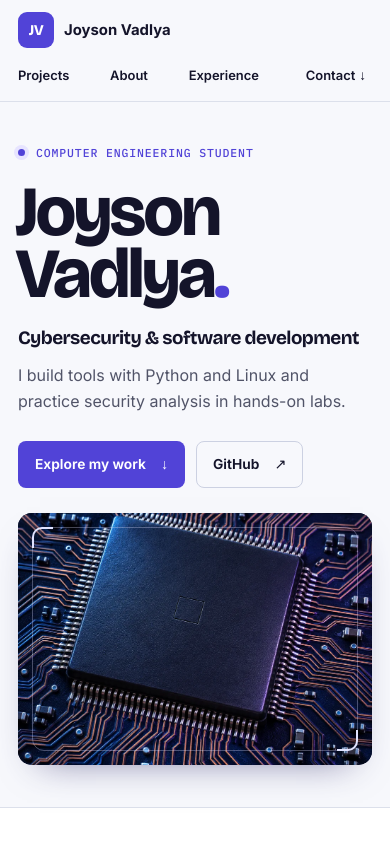
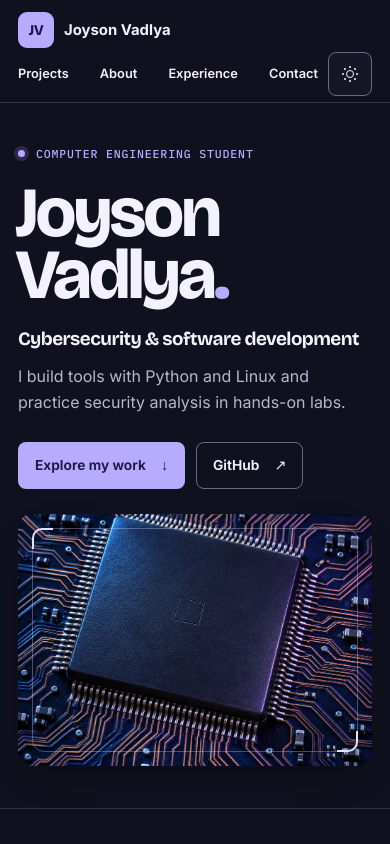
Before and after one commit to Joyson01/Joyson01.github.io, a plain HTML site: page index.html in a window 390 px wide. Shown: the top 844 px of the page. Drawn offline with Linux system fonts and the light colour scheme.

Commit message:
Add dark and light themes to portfolio

```diff
--- a/index.html
+++ b/index.html
@@ -1,9 +1,9 @@
 <!doctype html>
-<html lang="en">
+<html lang="en" data-theme="dark">
 <head>
   <meta charset="utf-8">
   <meta name="viewport" content="width=device-width, initial-scale=1">
-  <meta name="theme-color" content="#f7f8fc">
+  <meta name="theme-color" content="#10111e">
   <title>Joyson Vadlya · Cybersecurity & Software</title>
   <meta name="description" content="Joyson Vadlya is a Computer Engineering student focused on cybersecurity and software development. Explore his projects, experience, and education.">
   <link rel="canonical" href="https://joyson01.me/">
@@ -15,6 +15,7 @@
   <meta name="twitter:card" content="summary_large_image">
   <link rel="icon" href="assets/favicon.png" type="image/png">
   <link rel="preload" href="assets/fonts/bricolage-grotesque.woff2" as="font" type="font/woff2" crossorigin>
+  <script src="theme.js"></script>
   <link rel="stylesheet" href="styles.css">
 </head>
 <body>
@@ -28,6 +29,10 @@
         <a href="#experience">Experience</a>
         <a class="nav-contact" href="#contact">Contact <span class="arrow" aria-hidden="true">↓</span></a>
       </nav>
+      <button class="theme-toggle" type="button" hidden>
+        <span class="theme-icon" aria-hidden="true"></span>
+        <span class="theme-label">Light mode</span>
+      </button>
     </div>
   </header>
 
--- a/styles.css
+++ b/styles.css
@@ -20,17 +20,52 @@
 }
 
 :root {
+  color-scheme: dark;
+  --ink: #f3f1fa;
+  --muted: #b5b7cd;
+  --accent: #b7abff;
+  --accent-hover: #c9c0ff;
+  --on-accent: #201746;
+  --paper: #10111e;
+  --surface: #151727;
+  --raised: #1b1d30;
+  --line: #30344c;
+  --control-border: #676b8b;
+  --signal-ring: #30274c;
+  --hero-shadow: #000000c0;
+  --card-hover: #8276be;
+  --attendance-stage: #222948;
+  --assistant-stage: #29223d;
+  --puzzle-stage: #1b3038;
+  --tag-border: #3a3d59;
+  --tag-text: #d8d7ec;
+  --contact: #211c3a;
+  --heading: "Bricolage Grotesque", Arial, sans-serif;
+  --body: Inter, system-ui, sans-serif;
+  --mono: "IBM Plex Mono", monospace;
+}
+
+:root[data-theme="light"] {
   color-scheme: light;
   --ink: #14142a;
   --muted: #515468;
   --accent: #5143d7;
   --accent-hover: #392cbd;
+  --on-accent: #fff;
   --paper: #f7f8fc;
-  --white: #fff;
+  --surface: #fff;
+  --raised: #f5f6fa;
   --line: #dce0eb;
-  --heading: "Bricolage Grotesque", Arial, sans-serif;
-  --body: Inter, system-ui, sans-serif;
-  --mono: "IBM Plex Mono", monospace;
+  --control-border: #ccd1e2;
+  --signal-ring: #e7e4ff;
+  --hero-shadow: #2a2868a8;
+  --card-hover: #a9a0f1;
+  --attendance-stage: #e5e9ff;
+  --assistant-stage: #eeebfc;
+  --puzzle-stage: #dff3f0;
+  --tag-border: #e6e8f2;
+  --tag-text: #42445d;
+  --contact: #181633;
 }
 
 *, *::before, *::after { box-sizing: border-box; }
@@ -40,7 +75,7 @@ h1, h2, h3, h4, p { margin: 0; }
 h1, h2, h3, h4 { font-family: var(--heading); }
 h2 { font-size: clamp(2.25rem, 4.4vw, 3.375rem); font-weight: 750; line-height: 1.02; letter-spacing: -.05em; }
 a { color: inherit; }
-a:focus-visible { outline: 3px solid var(--accent); outline-offset: 4px; }
+:is(a, button):focus-visible { outline: 3px solid var(--accent); outline-offset: 4px; }
 img { display: block; max-width: 100%; }
 section[id] { scroll-margin-top: 26px; }
 
@@ -62,31 +97,59 @@ section[id] { scroll-margin-top: 26px; }
   left: 12px;
   z-index: 2;
   padding: 8px 14px;
-  background: var(--white);
+  background: var(--surface);
   border-radius: 6px;
 }
 
 .site-header { border-bottom: 1px solid var(--line); }
-.header-inner, .footer-inner { display: flex; align-items: center; justify-content: space-between; }
-.header-inner { min-height: 74px; gap: 24px; }
+.footer-inner { display: flex; align-items: center; justify-content: space-between; }
+.header-inner { display: grid; grid-template-columns: 1fr auto auto; align-items: center; min-height: 74px; gap: 20px; }
 .brand { display: inline-flex; align-items: center; gap: 10px; font-weight: 700; font-size: .93rem; text-decoration: none; white-space: nowrap; }
 .monogram {
   display: grid;
   width: 36px;
   aspect-ratio: 1;
   place-items: center;
-  color: white;
+  color: var(--on-accent);
   background: var(--accent);
   border-radius: 9px;
   font: 750 .93rem var(--heading);
   letter-spacing: -.045em;
 }
 
-nav { display: flex; align-items: center; gap: clamp(16px, 3.2vw, 43px); }
+nav { display: flex; align-items: center; gap: clamp(14px, 2.6vw, 38px); }
 nav a, .site-footer a { font-size: .87rem; font-weight: 600; text-decoration: none; }
 nav a:hover, .site-footer a:hover { color: var(--accent); }
-nav .nav-contact { padding: 7px 13px; border: 1px solid #ccd1e2; border-radius: 7px; }
+nav .nav-contact { padding: 7px 13px; border: 1px solid var(--control-border); border-radius: 7px; }
 .nav-contact .arrow { margin-left: 4px; }
+
+.theme-toggle {
+  display: inline-flex;
+  align-items: center;
+  justify-content: center;
+  gap: 8px;
+  min-width: 44px;
+  min-height: 44px;
+  padding: 0 12px;
+  border: 1px solid var(--control-border);
+  border-radius: 8px;
+  background: var(--surface);
+  color: var(--ink);
+  font: 600 .81rem var(--body);
+  white-space: nowrap;
+  cursor: pointer;
+}
+
+.theme-toggle[hidden] { display: none; }
+.theme-toggle:hover { border-color: var(--accent); color: var(--accent); }
+.theme-icon { width: 14px; aspect-ratio: 1; border: 1px solid currentColor; border-radius: 50%; }
+[data-theme="dark"] .theme-icon {
+  width: 8px;
+  box-shadow: 0 -7px 0 -3px, 0 7px 0 -3px, -7px 0 0 -3px, 7px 0 0 -3px,
+    -5px -5px 0 -3px, 5px 5px 0 -3px, -5px 5px 0 -3px, 5px -5px 0 -3px;
+  margin-inline: 3px;
+}
+[data-theme="light"] .theme-icon { border: 0; box-shadow: inset 4px -2px currentColor; }
 
 .hero {
   display: grid;
@@ -104,7 +167,7 @@ nav .nav-contact { padding: 7px 13px; border: 1px solid #ccd1e2; border-radius:
 
 .hero-kicker { display: flex; align-items: center; gap: 11px; color: var(--accent); }
 .signal, .location-dot { width: 7px; height: 7px; flex: 0 0 7px; border-radius: 50%; background: var(--accent); }
-.signal { box-shadow: 0 0 0 4px #e7e4ff; }
+.signal { box-shadow: 0 0 0 4px var(--signal-ring); }
 
 .hero h1 {
   margin: 21px 0 21px -5px;
@@ -135,9 +198,9 @@ nav .nav-contact { padding: 7px 13px; border: 1px solid #ccd1e2; border-radius:
   transition: background-color 160ms ease, border-color 160ms ease, color 160ms ease;
 }
 
-.button-primary { background: var(--accent); color: white; }
+.button-primary { background: var(--accent); color: var(--on-accent); }
 .button-primary:hover { background: var(--accent-hover); }
-.button-ghost { border-color: #ccd1e2; background: transparent; }
+.button-ghost { border-color: var(--control-border); background: transparent; }
 .button-ghost:hover { border-color: var(--accent); color: var(--accent); }
 .arrow { font: 500 1.04em/1 system-ui, sans-serif; }
 
@@ -148,7 +211,7 @@ nav .nav-contact { padding: 7px 13px; border: 1px solid #ccd1e2; border-radius:
   overflow: hidden;
   border-radius: 20px;
   background: #171837;
-  box-shadow: 0 16px 36px -22px #2a2868a8;
+  box-shadow: 0 16px 36px -22px var(--hero-shadow);
 }
 
 .hero-visual img { width: 100%; height: 100%; object-fit: cover; }
@@ -173,11 +236,11 @@ nav .nav-contact { padding: 7px 13px; border: 1px solid #ccd1e2; border-radius:
 .text-link:hover { text-decoration: underline; text-underline-offset: .23em; }
 .project-grid { display: grid; grid-template-columns: repeat(3, minmax(0, 1fr)); gap: 20px; }
 .project-card { display: flex; flex-direction: column; border: 1px solid var(--line); border-radius: 15px; transition: border-color 180ms ease; }
-.project-card:hover, .project-card:focus-within { border-color: #a9a0f1; }
+.project-card:hover, .project-card:focus-within { border-color: var(--card-hover); }
 .project-art { height: 194px; display: grid; place-items: center; overflow: hidden; border-radius: 14px 14px 0 0; }
-.art-attendance { background: #e5e9ff; }
-.art-assistant { background: #eeebfc; }
-.art-puzzle { background: #dff3f0; }
+.art-attendance { background: var(--attendance-stage); }
+.art-assistant { background: var(--assistant-stage); }
+.art-puzzle { background: var(--puzzle-stage); }
 
 .attendance-ui, .assistant-ui, .puzzle-board { transform: rotate(-7deg); }
 .attendance-ui {
@@ -260,7 +323,7 @@ nav .nav-contact { padding: 7px 13px; border: 1px solid #ccd1e2; border-radius:
 .project-info h3 { margin-top: 6px; font-size: 1.78rem; line-height: 1.1; letter-spacing: -.045em; }
 .project-description { margin: 9px 0 17px; color: var(--muted); font-size: .91rem; }
 .tags { display: flex; flex-wrap: wrap; gap: 5px; margin: auto 0 0; padding: 0; list-style: none; }
-.tags li { padding: 2px 8px; border: 1px solid #e6e8f2; border-radius: 5px; background: #f5f6fa; color: #42445d; font-size: .7rem; font-weight: 600; }
+.tags li { padding: 2px 8px; border: 1px solid var(--tag-border); border-radius: 5px; background: var(--raised); color: var(--tag-text); font-size: .7rem; font-weight: 600; }
 .project-link { margin-top: 17px; padding-block: 3px; }
 
 .about-section {
@@ -274,15 +337,15 @@ nav .nav-contact { padding: 7px 13px; border: 1px solid #ccd1e2; border-radius:
 .location { display: flex; align-items: center; gap: 9px; margin-top: 23px; }
 .location-dot { width: 6px; height: 6px; flex-basis: 6px; }
 
-.skills { padding: 24px; border: 1px solid var(--line); border-radius: 15px; background: white; }
+.skills { padding: 24px; border: 1px solid var(--line); border-radius: 15px; background: var(--surface); }
 .skills h3 { font-size: 1.39rem; letter-spacing: -.035em; line-height: 1.2; }
 .skills dl { margin: 13px 0 0; }
-.skills dl div { display: grid; grid-template-columns: 124px 1fr; gap: 12px; padding-block: 9px; border-top: 1px solid #eceef5; font-size: .865rem; }
+.skills dl div { display: grid; grid-template-columns: 124px 1fr; gap: 12px; padding-block: 9px; border-top: 1px solid var(--line); font-size: .865rem; }
 .skills dl div:last-child { padding-bottom: 0; }
 .skills dt { font-weight: 650; }
 .skills dd { margin: 0; color: var(--muted); }
 
-.experience-section { padding-block: 74px 80px; background: white; border-top: 1px solid var(--line); }
+.experience-section { padding-block: 74px 80px; background: var(--surface); border-top: 1px solid var(--line); }
 .experience-grid { display: grid; grid-template-columns: 1fr 1fr; gap: clamp(32px, 7vw, 106px); margin-top: 30px; }
 .column-title { border-bottom: 1px solid var(--line); padding-bottom: 9px; }
 .timeline-entry { padding-block: 17px; border-bottom: 1px solid var(--line); }
@@ -295,7 +358,7 @@ nav .nav-contact { padding: 7px 13px; border: 1px solid #ccd1e2; border-radius:
 .recognition-list li { display: flex; flex-wrap: wrap; gap: 1px 12px; align-items: baseline; padding-block: 9px; border-bottom: 1px solid var(--line); font-size: .9rem; }
 .recognition-list strong { font-weight: 650; }
 
-.contact-section { padding-block: 67px; background: #181633; color: #f6f5ff; }
+.contact-section { padding-block: 67px; background: var(--contact); color: #f6f5ff; }
 .contact-inner { display: flex; justify-content: space-between; align-items: center; gap: 30px; }
 .contact-inner h2 span { color: #aba1ff; }
 .contact-inner p { max-width: 49ch; margin-top: 12px; color: #d5d0ee; }
@@ -331,12 +394,20 @@ nav .nav-contact { padding: 7px 13px; border: 1px solid #ccd1e2; border-radius:
   .contact-inner { align-items: flex-start; flex-direction: column; gap: 22px; }
 }
 
+@media (max-width: 660px) {
+  .header-inner { grid-template-columns: 1fr auto; gap: 4px 10px; padding-block: 12px 6px; }
+  .brand { grid-column: 1 / -1; width: fit-content; }
+  .header-inner:has(.theme-toggle[hidden]) nav { grid-column: 1 / -1; }
+  nav { justify-content: space-between; gap: 8px; }
+  nav a { display: inline-flex; align-items: center; min-height: 44px; font-size: .8rem; }
+  nav .nav-contact { padding: 0; border: 0; }
+  .nav-contact .arrow { display: none; }
+  .theme-toggle { padding-inline: 0; }
+  .theme-label { position: absolute; width: 1px; height: 1px; overflow: hidden; clip-path: inset(50%); }
+}
+
 @media (max-width: 530px) {
   .container { width: calc(100% - 36px); }
-  .header-inner { flex-direction: column; align-items: flex-start; gap: 8px; padding-block: 12px 6px; }
-  nav { width: 100%; justify-content: space-between; gap: 10px; }
-  nav a { display: inline-flex; align-items: center; min-height: 39px; font-size: .81rem; }
-  nav .nav-contact { padding: 0 6px; border: 0; }
   .hero { grid-template-columns: 1fr; gap: 25px; padding-block: 42px; }
   .hero h1 { font-size: clamp(4.4rem, 17vw, 6rem); }
   .hero-visual { max-height: 268px; aspect-ratio: 1.4; border-radius: 14px; }
--- /dev/null
+++ b/theme.js
@@ -0,0 +1,37 @@
+(() => {
+  const root = document.documentElement;
+  const storageKey = "portfolio-theme";
+
+  try {
+    if (localStorage.getItem(storageKey) === "light") {
+      root.dataset.theme = "light";
+    }
+  } catch {
+    // The default theme is available when browser storage is blocked.
+  }
+
+  document.addEventListener("DOMContentLoaded", () => {
+    const toggle = document.querySelector(".theme-toggle");
+    const label = toggle.querySelector(".theme-label");
+    const themeColor = document.querySelector('meta[name="theme-color"]');
+
+    function updateControls() {
+      label.textContent = root.dataset.theme === "dark" ? "Light mode" : "Dark mode";
+      toggle.title = label.textContent;
+      themeColor.content = getComputedStyle(root).getPropertyValue("--paper").trim();
+    }
+
+    toggle.addEventListener("click", () => {
+      root.dataset.theme = root.dataset.theme === "dark" ? "light" : "dark";
+      updateControls();
+      try {
+        localStorage.setItem(storageKey, root.dataset.theme);
+      } catch {
+        // Visitors can still switch themes for the current page.
+      }
+    });
+
+    updateControls();
+    toggle.hidden = false;
+  });
+})();
```
